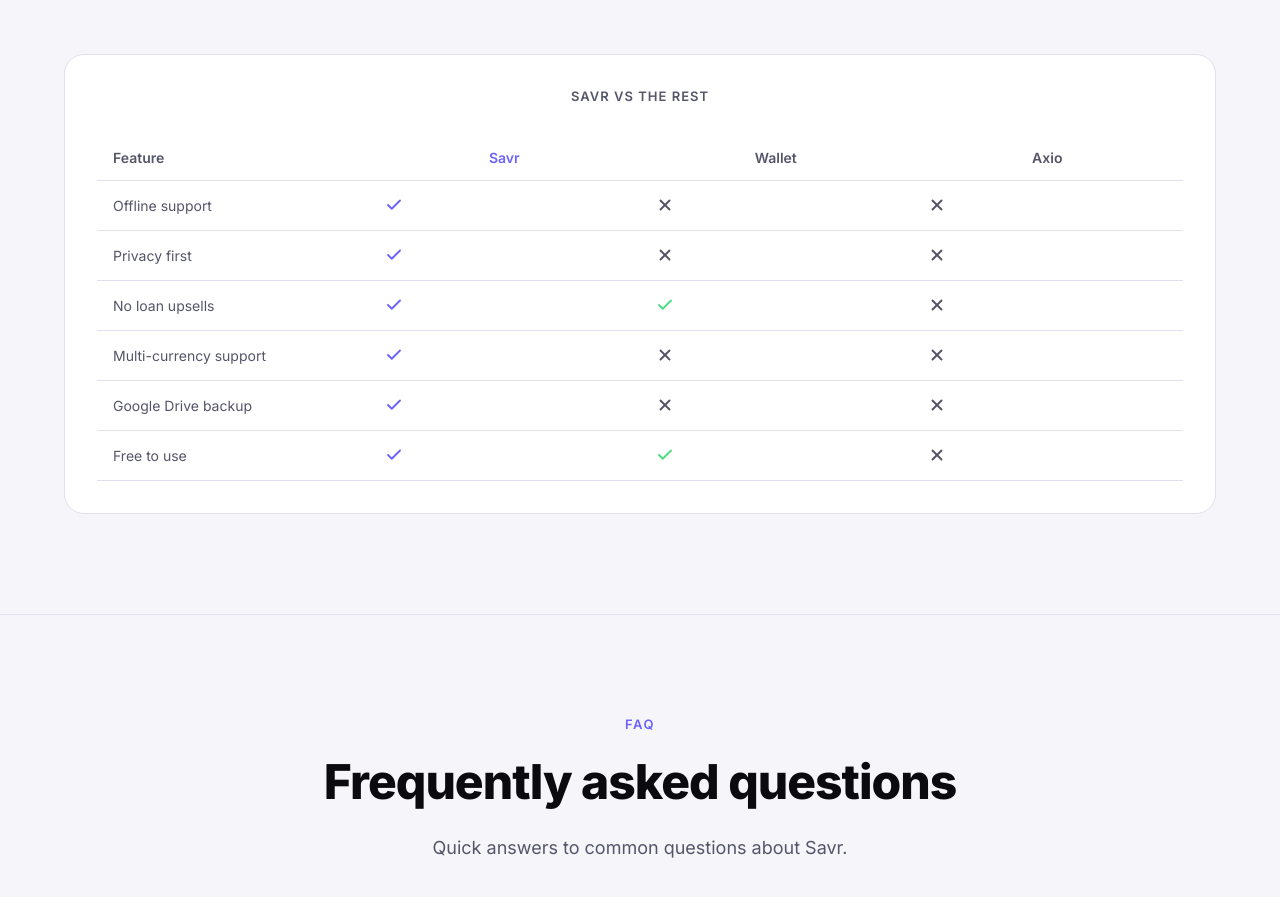
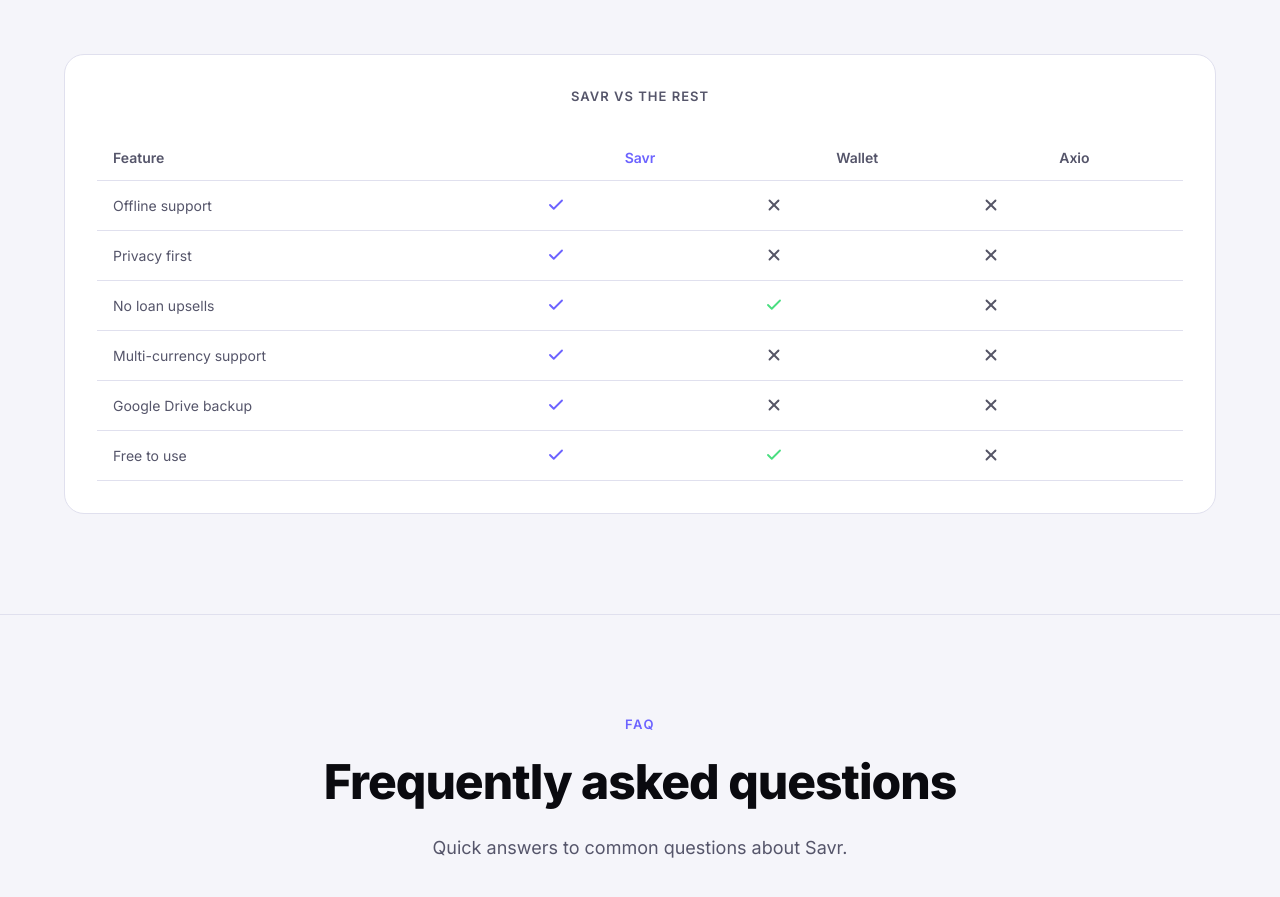
Before and after one commit to 007wary/savr-website, a Next.js app: page / in a window 1280 px wide. Shown: the part 2600-3497 px from the top of the page. Built offline with nearby package versions, Linux system fonts and the light colour scheme; no server answers; the database is empty.

Commit message:
fix: equal column widths in comparison table

```diff
--- a/components/WhySavr.js
+++ b/components/WhySavr.js
@@ -103,6 +103,12 @@ export default function WhySavr() {
           </p>
           <div style={{ overflowX: 'auto' }}>
             <table style={{ width: '100%', borderCollapse: 'collapse', minWidth: '500px', tableLayout: 'fixed' }}>
+              <colgroup>
+                <col style={{ width: '40%' }} />
+                <col style={{ width: '20%' }} />
+                <col style={{ width: '20%' }} />
+                <col style={{ width: '20%' }} />
+              </colgroup>
               <thead>
                 <tr>
                   {['Feature', 'Savr', 'Wallet', 'Axio'].map((h, i) => (
```
